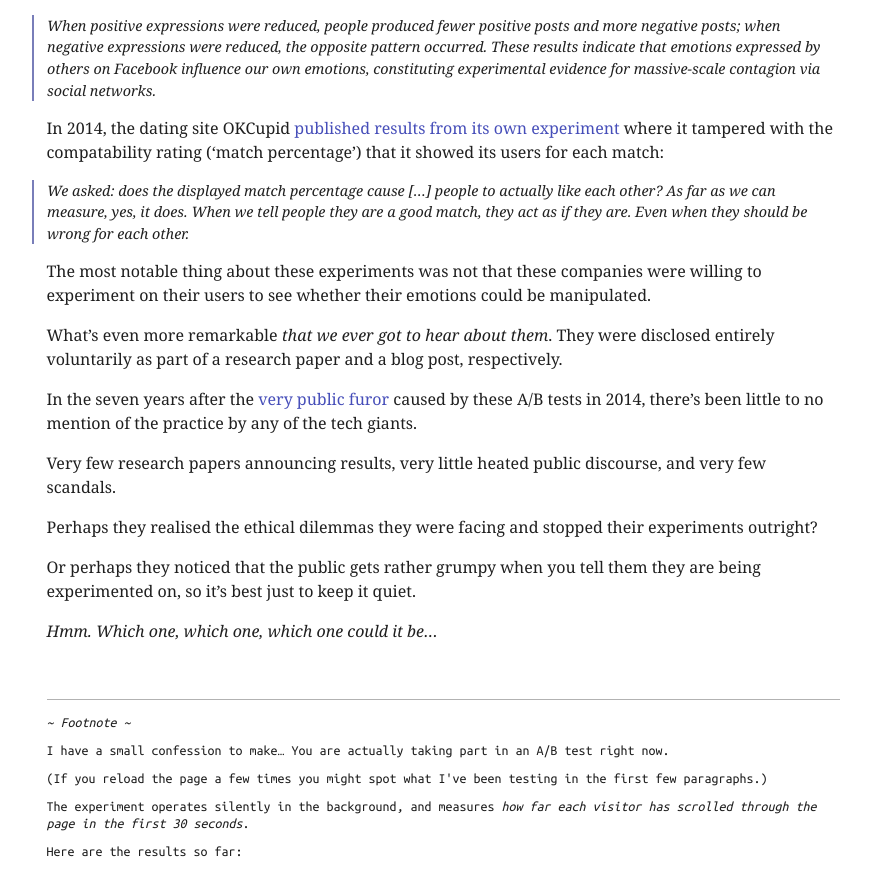
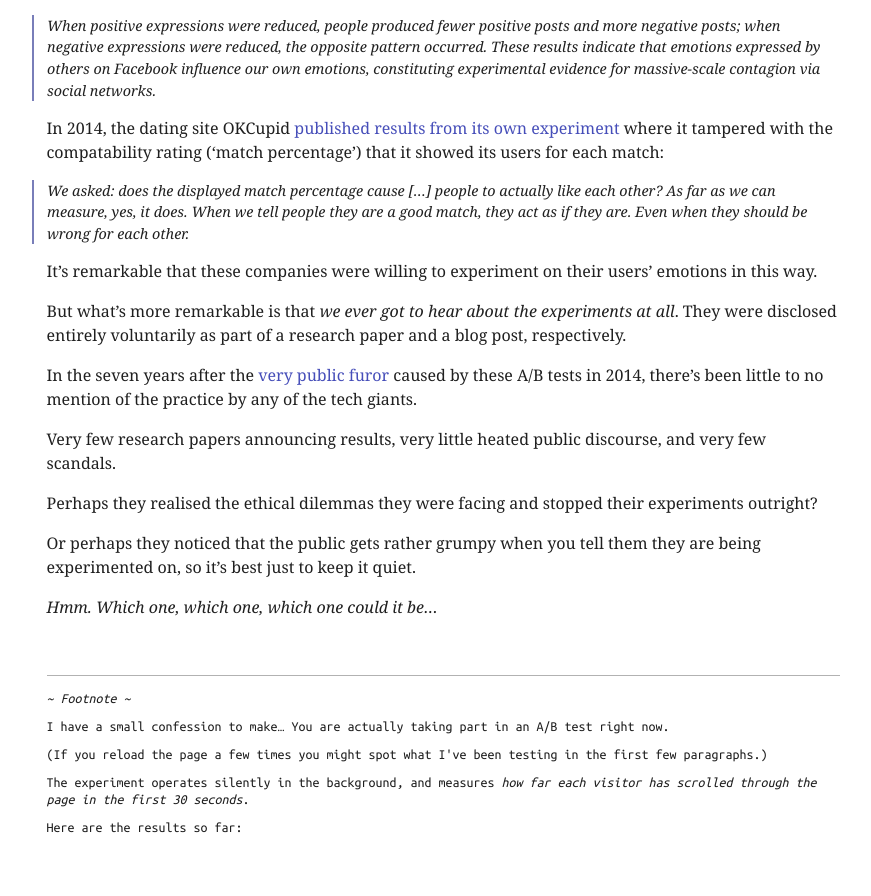
Before and after one commit to seedubjay/seedubjay.github.io, a Jekyll site: the page built from _posts/2021-03-19-ab-testing.md, in a window 1280 px wide and 900 px high, scrolled down 1224 px. Shown: the top 896 px of the window, without its empty margins (197-1068 px from the left). Built offline with Jekyll 4.4.1, drawn with Linux system fonts in a browser that asks for light colours; nearby versions of some CDN libraries.

Commit message:
remarkable

```diff
--- a/_posts/2021-03-19-ab-testing.md
+++ b/_posts/2021-03-19-ab-testing.md
@@ -48,9 +48,9 @@ In 2014, the dating site OKCupid [published results from its own experiment](htt
 
 > We asked: does the displayed match percentage cause [...] people to actually like each other? As far as we can measure, yes, it does. When we tell people they are a good match, they act as if they are. Even when they should be wrong for each other.
 
-The most notable thing about these experiments was not that these companies were willing to experiment on their users to see whether their emotions could be manipulated.
+It's remarkable that these companies were willing to experiment on their users' emotions in this way.
 
-What's even more remarkable _that we ever got to hear about them_. They were disclosed entirely voluntarily as part of a research paper and a blog post, respectively.
+But what's more remarkable is that _we ever got to hear about the experiments at all_. They were disclosed entirely voluntarily as part of a research paper and a blog post, respectively.
 
 In the seven years after the [very public furor](https://www.nytimes.com/2014/06/30/technology/facebook-tinkers-with-users-emotions-in-news-feed-experiment-stirring-outcry.html) caused by these A/B tests in 2014, there's been little to no mention of the practice by any of the tech giants.
 
```
